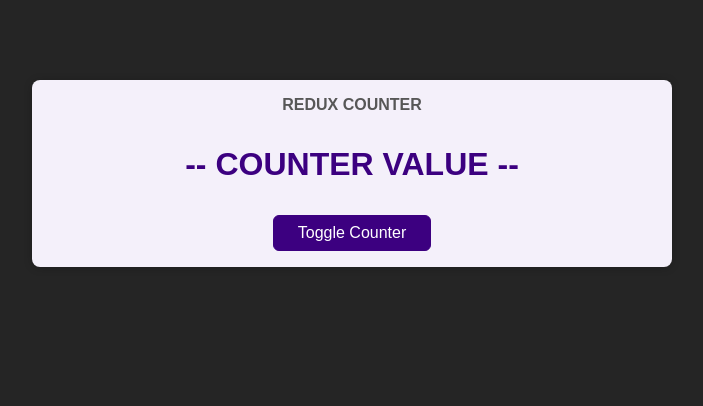
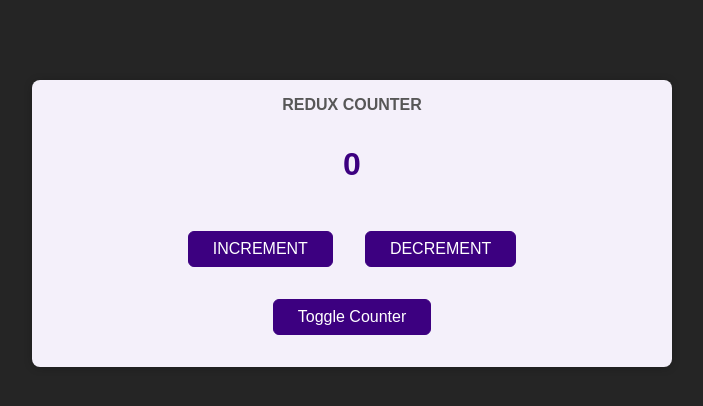
Before and after one commit to kscheltema/section_18_redux_advanced, a React (Create React App) app: page / in a window 1280 px wide. Shown: the top 406 px of the page, without its empty margins (288-991 px from the left). Built offline with nearby package versions, Linux system fonts and the light colour scheme.

Commit message:
use of redux in an app component

```diff
--- a/src/components/Counter.js
+++ b/src/components/Counter.js
@@ -1,12 +1,26 @@
-import classes from './Counter.module.css';
+import { useSelector, useDispatch } from "react-redux";
+import classes from "./Counter.module.css";
 
 const Counter = () => {
+  const dispatch = useDispatch();
+  const counter = useSelector((state) => state.counter);
+
+  const incrementHandler = () => {
+    dispatch({ type: "increment" }); ///must be exact the same typo from the store
+  };
+  const decrementHandler = () => {
+    dispatch({ type: "decrement" }); ///must be exact the same typo from the store
+  };
   const toggleCounterHandler = () => {};
 
   return (
     <main className={classes.counter}>
       <h1>Redux Counter</h1>
-      <div className={classes.value}>-- COUNTER VALUE --</div>
+      <div className={classes.value}>{counter}</div>
+      <div>
+        <button onClick={incrementHandler}>INCREMENT</button>
+        <button onClick={decrementHandler}>DECREMENT</button>
+      </div>
       <button onClick={toggleCounterHandler}>Toggle Counter</button>
     </main>
   );
--- a/src/components/Counter.module.css
+++ b/src/components/Counter.module.css
@@ -21,3 +21,7 @@
   margin: 2rem 0;
   font-weight: bold;
 }
+
+.counter button {
+  margin: 1rem;
+}
```
